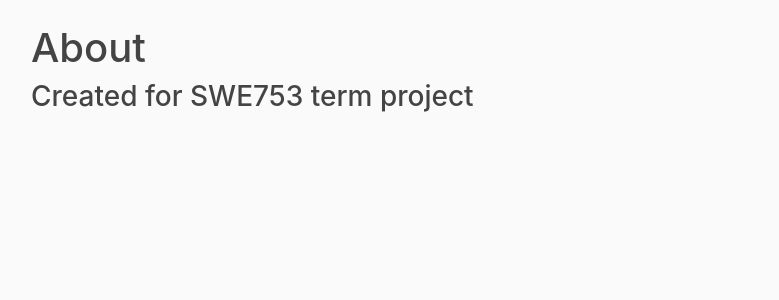
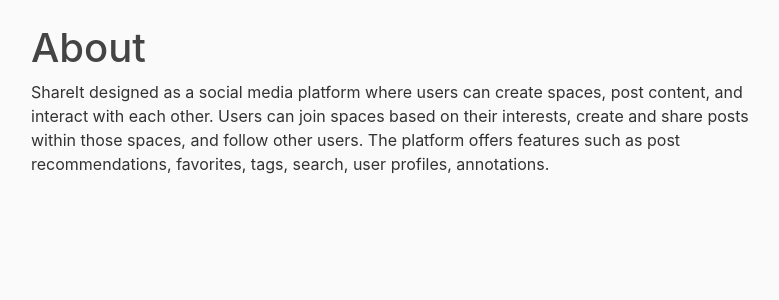
Before and after one commit to Handenurcoskun/SWE574-Team2, a Django app: page /about/ in a window 1280 px wide. Shown: the part 56-356 px from the top of the page, without its empty margins (54-833 px from the left). Run offline with Django 4.2, Linux system fonts and the light colour scheme; some libraries are stand-ins or nearby versions.

Commit message:
Change About text
Changed the text to make it descriptive.

```diff
--- a/blog/templates/blog/about.html
+++ b/blog/templates/blog/about.html
@@ -1,5 +1,9 @@
 {% extends "blog/base.html" %}
 {% block content %}
     <h1>About</h1>
-    <h3>Created for SWE753 term project</h3>
+    <a>ShareIt designed as a social media platform where users can create spaces,
+      post content, and interact with each other. Users can join spaces based on their interests,
+      create and share posts within those spaces, and follow other users.
+      The platform offers features such as post recommendations, favorites, tags, search, user profiles,
+      annotations.</a>
 {% endblock content %}
```
